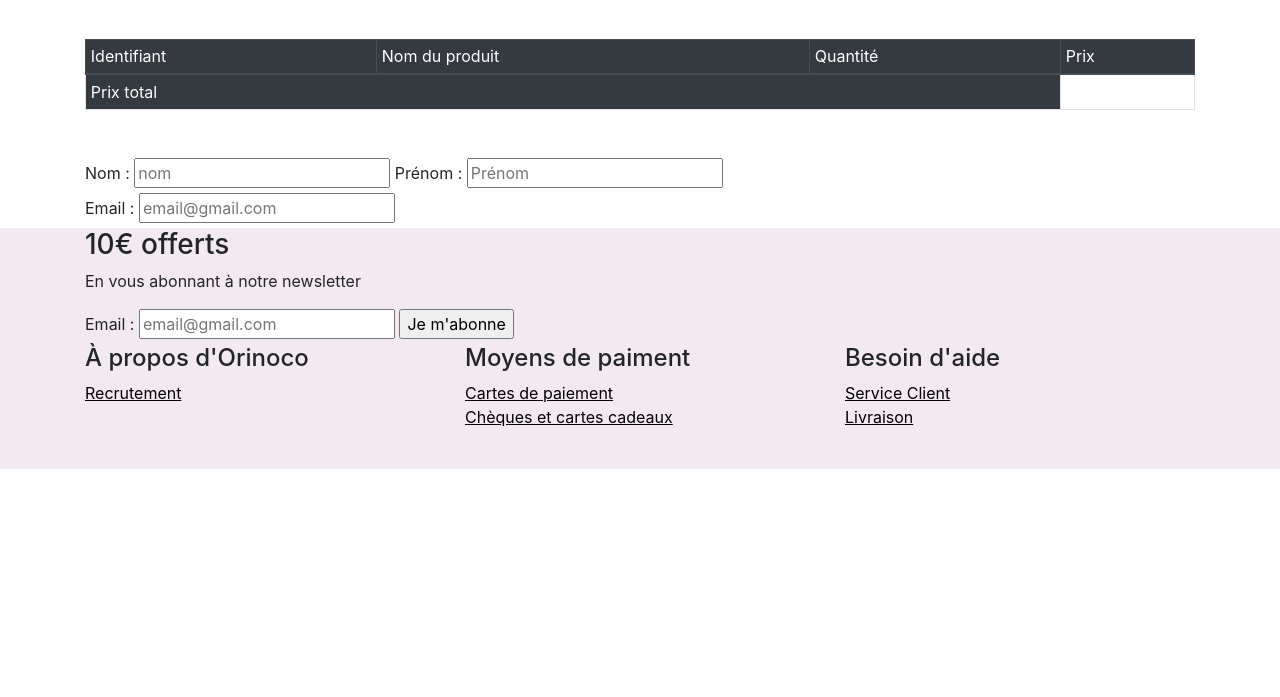
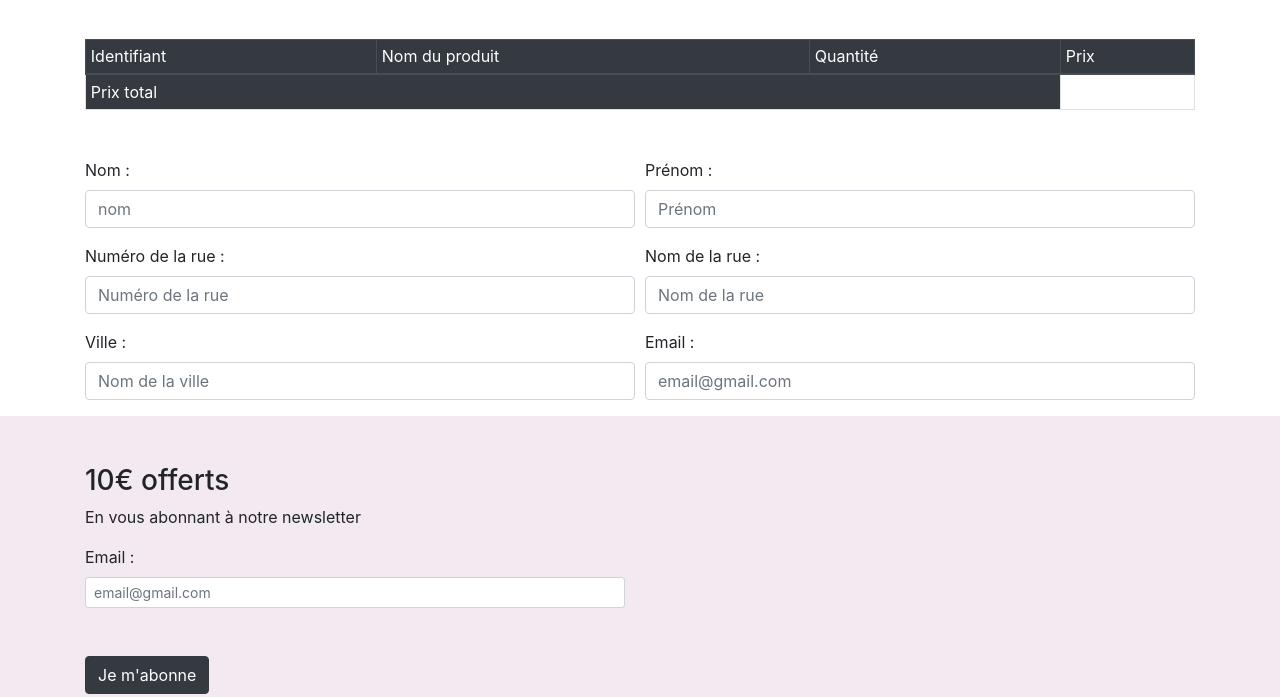
Before and after one commit to JeremiePermentier/JeremiePermentier_3_31122020, a plain HTML site: page frontend/basket.html in a window 1280 px wide. Shown: the part 103-800 px from the top of the page. Drawn offline with nearby package versions, Linux system fonts and the light colour scheme; no server answers.

Commit message:
Création du formulaire de commande

```diff
--- a/frontend/basket.html
+++ b/frontend/basket.html
@@ -60,27 +60,45 @@
                 </tfoot>
         </table>
         <form action="">
-            <div>
-                <label for="name">Nom :</label>
-                <input type="text" id="name" placeholder="nom">
-                <label for="firstname">Prénom :</label>
-                <input type="text" id="firstname" placeholder="Prénom">
-            </div>
-            <div>
-                <label for="mail">Email :</label>
-                <input type="email" id="mail" placeholder="email@gmail.com">
+            <div class="form-row">
+                <div class="form-group col-md-6">
+                    <label for="name">Nom :</label>
+                    <input type="text" class="form-control" id="name" placeholder="nom">
+                </div>
+                <div class="form-group col-md-6">
+                    <label for="firstname">Prénom :</label>
+                    <input type="text" class="form-control" id="firstname" placeholder="Prénom">
+                </div>
+                <div class="form-group col-md-6">
+                    <label for="number">Numéro de la rue :</label>
+                    <input type="number" class="form-control" id="number" placeholder="Numéro de la rue">
+                </div>
+                <div class="form-group col-md-6">
+                    <label for="road">Nom de la rue :</label>
+                    <input type="text" class="form-control" id="road" placeholder="Nom de la rue">
+                </div>
+                <div class="form-group col-md-6">
+                    <label for="city">Ville :</label>
+                    <input type="email" class="form-control" id="city" placeholder="Nom de la ville">
+                </div>
+                <div class="form-group col-md-6">
+                    <label for="mail">Email :</label>
+                    <input type="email" class="form-control" id="mail" placeholder="email@gmail.com">
+                </div>
             </div>
         </form>
     </main>
     <footer>
         <div class="container">
             <div class="row">
-                <form action="#" class="col-md-12">
+                <form action="#" class="col-md-6 my-5">
                     <h3>10€ offerts</h3>
                     <p>En vous abonnant à notre newsletter</p>
-                    <label for="email">Email :</label>
-                    <input type="email" id="email" placeholder="email@gmail.com">
-                    <input type="button" value="Je m'abonne">
+                    <div class="form-group">
+                        <label for="email">Email :</label>
+                        <input type="text" id="email" class="form-control form-control-sm"  placeholder="email@gmail.com">
+                        <input type="button" value="Je m'abonne" class="btn btn-dark mt-5">
+                    </div>
                 </form>
             </div>
             <div class="row">
```
Also changed, not shown: frontend/index.html (+6 -4 lines), frontend/product.html (+6 -4 lines).
